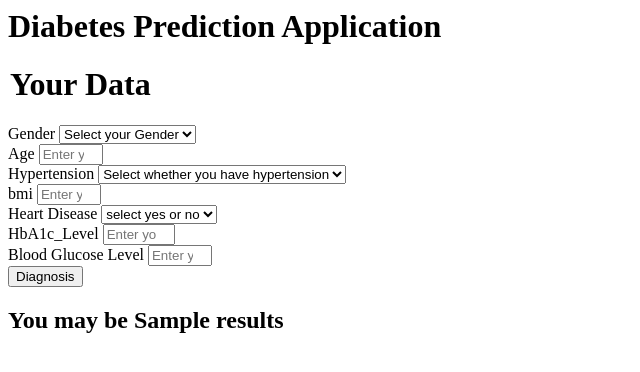
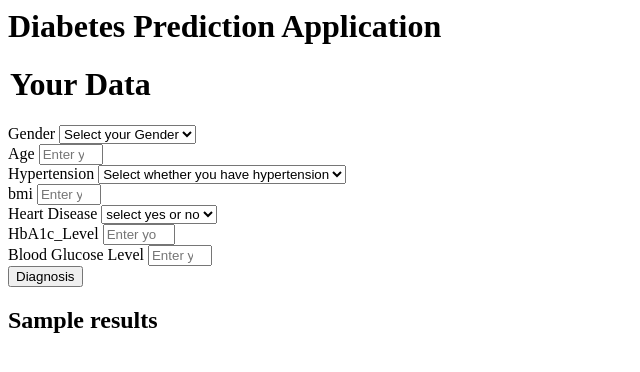
Before and after one commit to RReed637/Diabetes_Prediction, a Flask app: template templates/home.html in a window 1280 px wide. Shown: the top 372 px of the page, without its empty margins (0-640 px from the left). Run offline with Flask 3, Linux system fonts and the light colour scheme; the template is opened without the code that fills it: most values are stand-ins (such as "Sample title", 1, 10 or a date in 2020).

Commit message:
Update home.html

```diff
--- a/templates/home.html
+++ b/templates/home.html
@@ -71,7 +71,7 @@
         </div>
     </form>
     <h2>
-       You may be {{results}}
+      {{results}}
     </h2>
    <body>
 </html>
```
